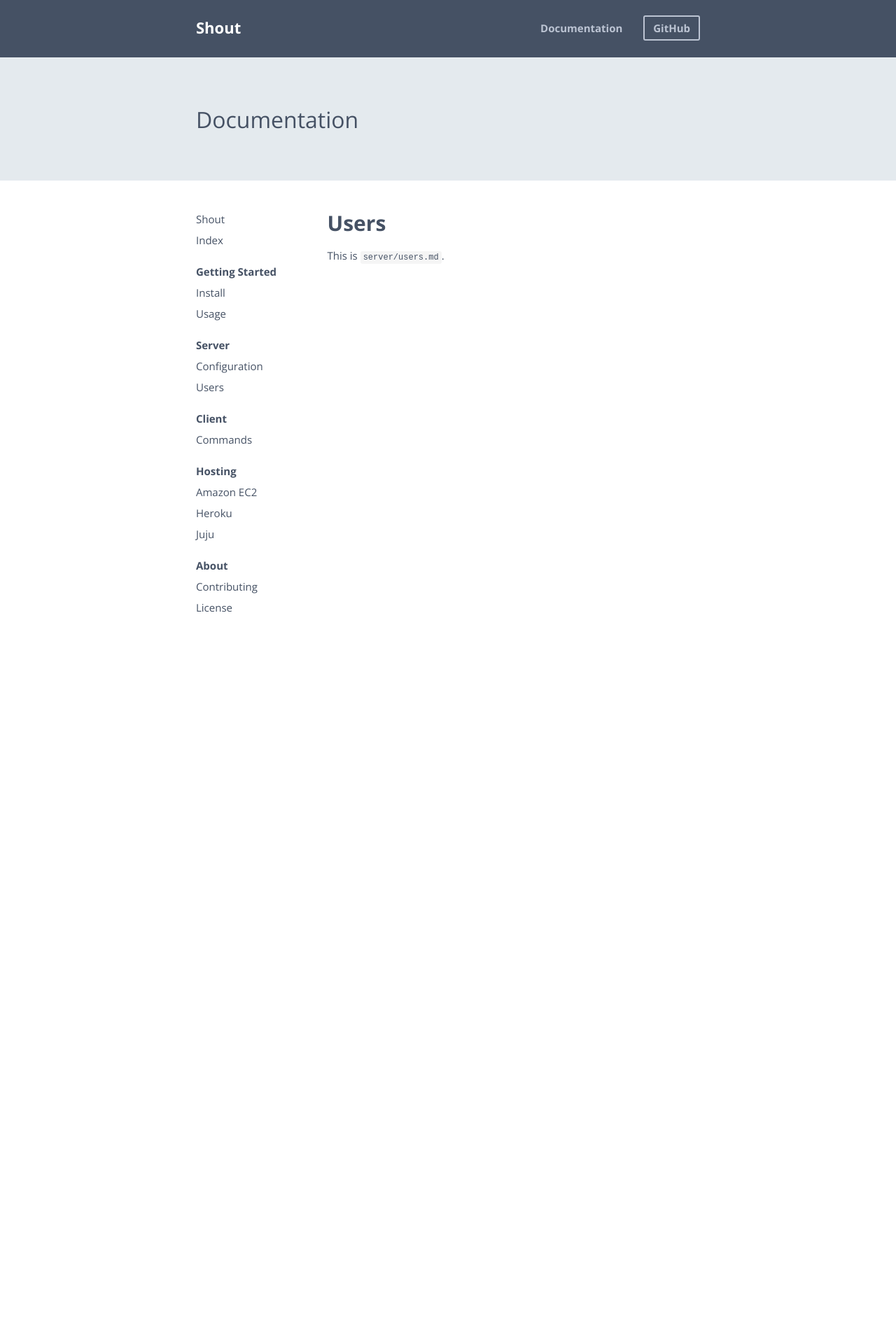
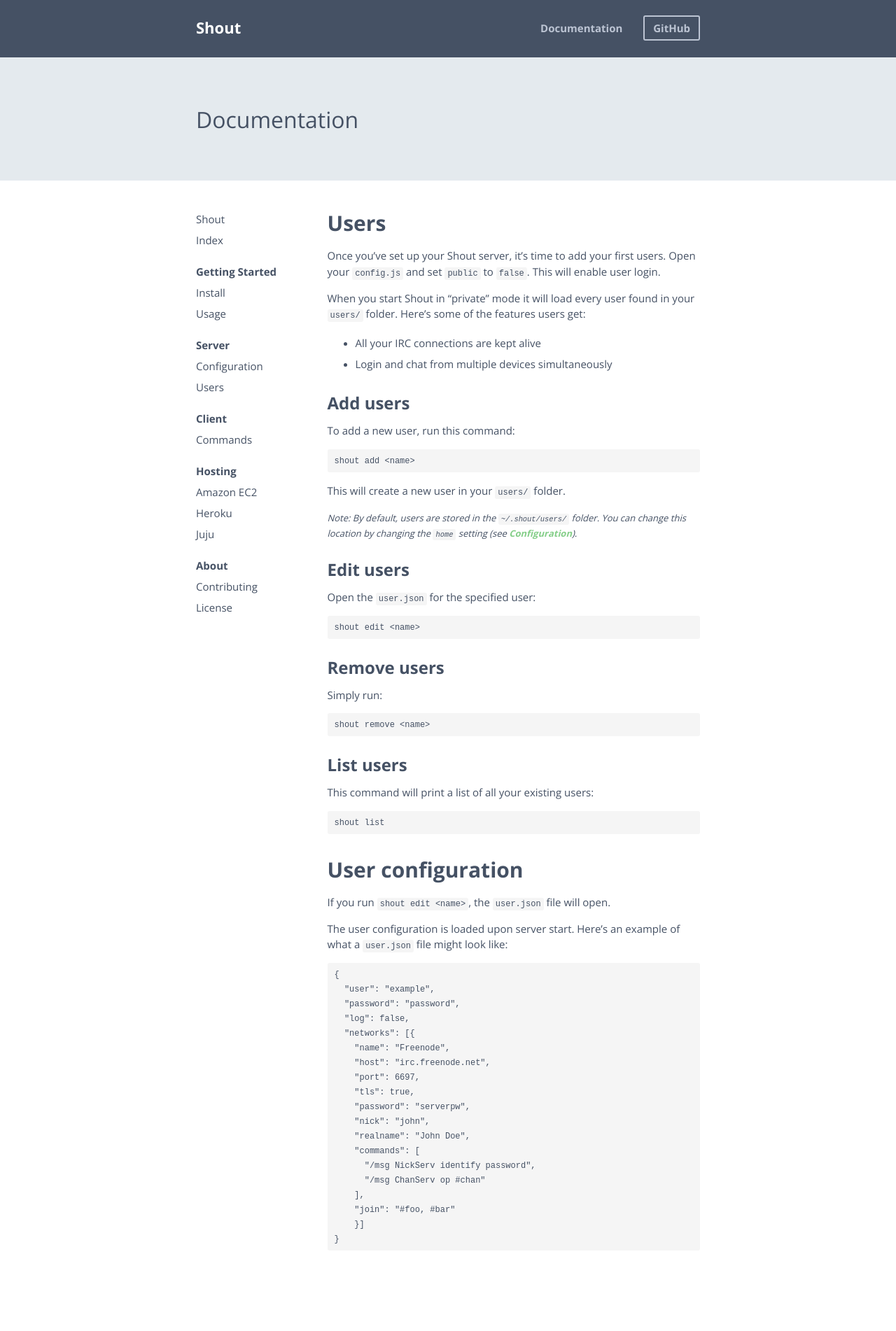
Before and after one commit to thelounge/thelounge.github.io, a Jekyll site: the page built from _docs/server/users.md, in a window 1280 px wide. Shown: the whole page at 70% size. Built offline with Jekyll 4.4.1, drawn with Linux system fonts in a browser that asks for light colours; Markdown is read by kramdown in place of the engine named in the settings; a style sheet for code colours, icons or effects is not loaded; before the commit the page ends 1013 px from its top, so only the background shows below that.

Commit message:
Added users docs

````diff
--- a/_docs/server/users.md
+++ b/_docs/server/users.md
@@ -8,4 +8,73 @@
 
 # Users
 
-This is `server/users.md`.
+Once you've set up your Shout server, it's time to add your first users. Open your `config.js` and set `public` to `false`. This will enable user login.
+
+When you start Shout in "private" mode it will load every user found in your `users/` folder. Here's some of the features users get:
+
+- All your IRC connections are kept alive
+- Login and chat from multiple devices simultaneously
+
+## Add users
+
+To add a new user, run this command:
+
+```
+shout add <name>
+```
+
+This will create a new user in your `users/` folder.
+
+_Note: By default, users are stored in the `~/.shout/users/` folder. You can change this location by changing the `home` setting (see [Configuration](/docs/server/configuration.html))._
+
+## Edit users
+
+Open the `user.json` for the specified user:
+
+```
+shout edit <name>
+```
+
+## Remove users
+
+Simply run:
+
+```
+shout remove <name>
+```
+
+## List users
+
+This command will print a list of all your existing users:
+
+```
+shout list
+```
+
+# User configuration
+
+If you run `shout edit <name>`, the `user.json` file will open.
+
+The user configuration is loaded upon server start. Here's an example of what a `user.json` file might look like:
+
+```
+{
+  "user": "example",
+  "password": "password",
+  "log": false,
+  "networks": [{
+    "name": "Freenode",
+    "host": "irc.freenode.net",
+    "port": 6697,
+    "tls": true,
+    "password": "serverpw",
+    "nick": "john",
+    "realname": "John Doe",
+    "commands": [
+      "/msg NickServ identify password",
+      "/msg ChanServ op #chan"
+    ],
+    "join": "#foo, #bar"
+	}]
+}
+```
--- a/css/style.css
+++ b/css/style.css
@@ -26,12 +26,16 @@
 }
 p a {
 	color: #84ce88;
+	font-weight: bold;
 }
 p a:hover {
 	color: #77ca7b;
 }
 li {
 	line-height: 2;
+}
+em {
+	font-size: 13px;
 }
 code {
 	background: #f5f5f5;
@@ -45,6 +49,8 @@
 	font-size: 1em;
 	line-height: 1.4;
 	padding: 6px 10px;
+	-moz-tab-size: 4;
+	     tab-size: 4;
 }
 pre code {
 	background: none;
````
